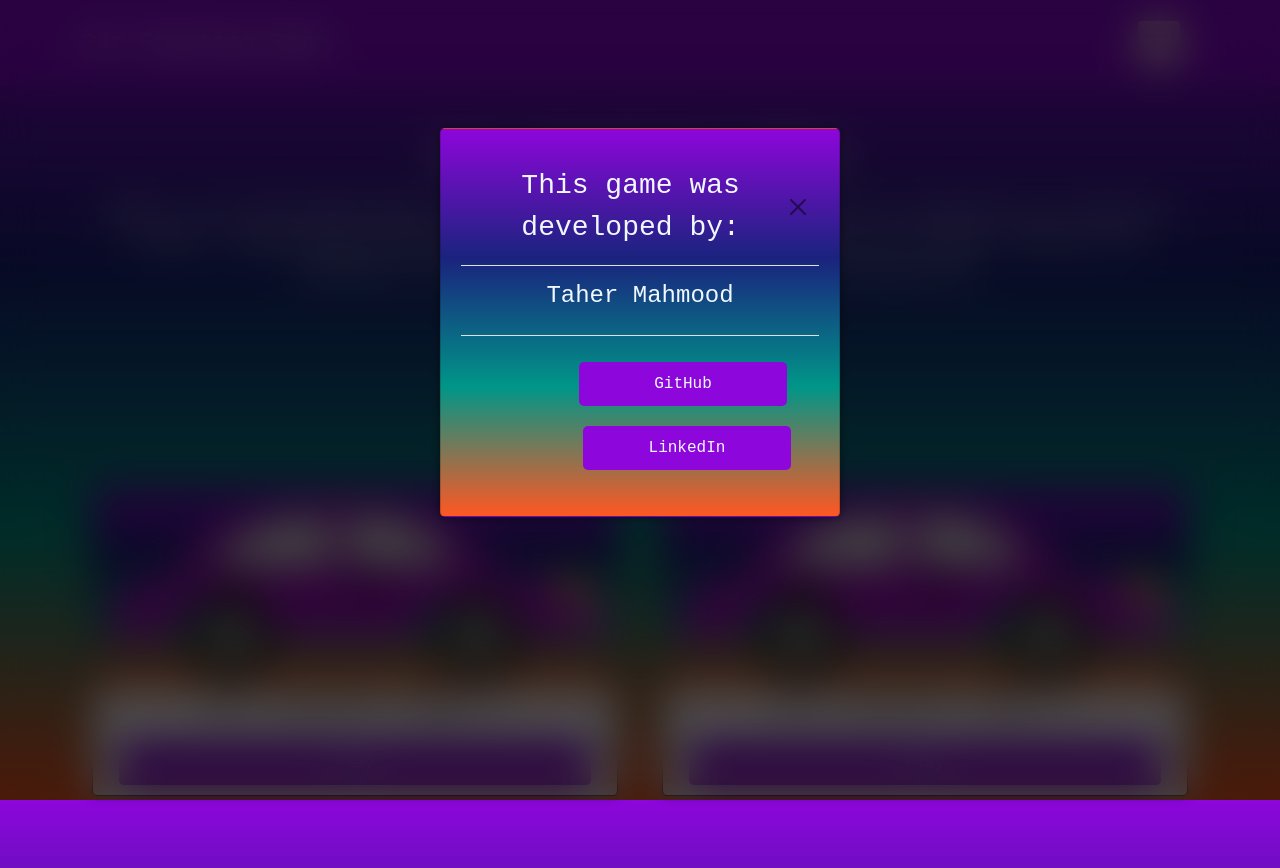
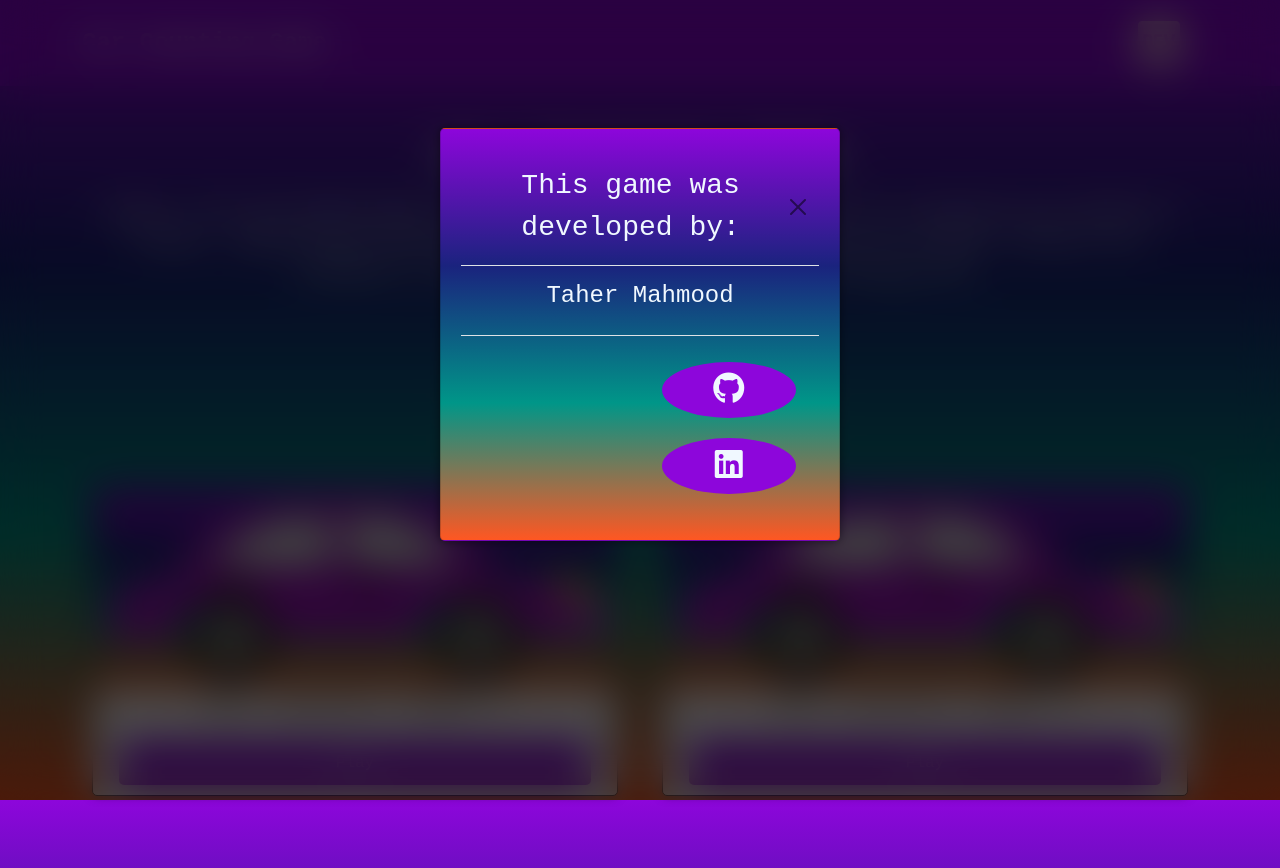
Before and after one commit to TaherCCG/car-counting-game, a website: page index.html in a window 1280 px wide. Both pictures are taken after a click on the link 1159 px from the left and 43 px from the top of the page. Drawn offline with nearby package versions, Linux system fonts and the light colour scheme; a web font is replaced by a local one.

Commit message:
Update social media icons in modal footer

```diff
--- a/index.html
+++ b/index.html
@@ -124,9 +124,9 @@
                 </div>
                 <!-- Modal Footer -->
                 <div class="modal-footer">
-                    <div class="modal-body-content text-center">
-                        <a href="#" target="_blank" class="btn btn-outline-primary me-2">GitHub</a>
-                        <a href="#" target="_blank" class="btn btn-outline-primary">LinkedIn</a>
+                    <div class="modal-footer-content text-center">
+                        <a href="#" target="_blank" class="btn btn-outline-primary rounded-circle"><i class="fa-brands fa-github fa-2x"></i></a>
+                        <a href="#" target="_blank" class="btn btn-outline-primary rounded-circle"><i class="fa-brands fa-linkedin fa-2x"></i></a>
                     </div>
                 </div>
             </div>
```
